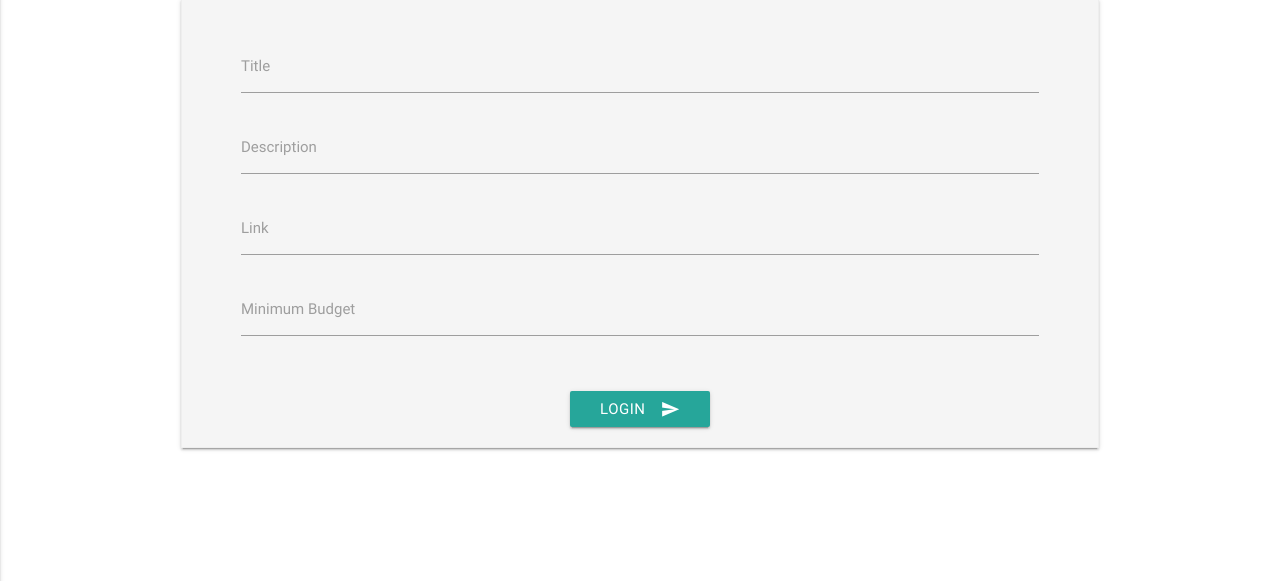
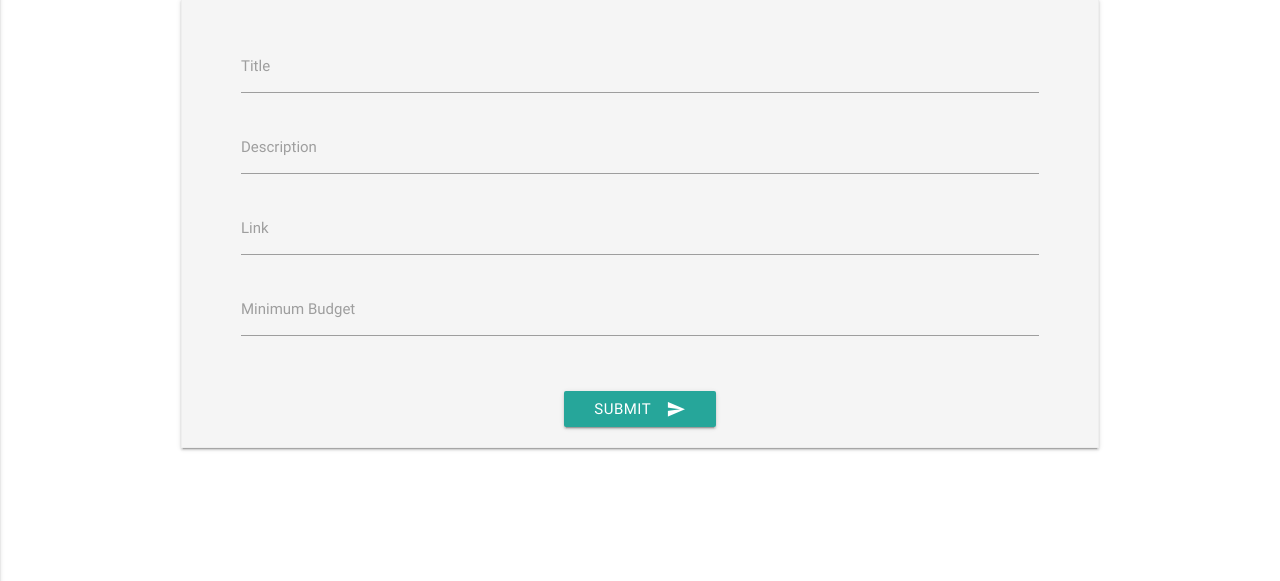
Before and after one commit to bitnahian/ApplyForMe, a Flask app: page /login in a window 1280 px wide. Shown: the part 157-738 px from the top of the page. Run offline with Flask 2, Linux system fonts and the light colour scheme; the visitor is signed in with stand-in values (Sample User, id 1); some libraries are stand-ins or nearby versions.

Commit message:
final commit

```diff
--- a/app/app.py
+++ b/app/app.py
@@ -84,6 +84,7 @@ def get_cart():
         response['description'].append(session['cart']['description'][counter])
         counter+=1
     return jsonify(response)
+
 
 @app.route('/remove_cart', methods=['GET'])
 def remove_cart():
--- a/app/templates/auth/login.html
+++ b/app/templates/auth/login.html
@@ -53,7 +53,7 @@
                   <br />
 
                  <div class="row center">
-                      <button class="btn waves-effect waves-light" type="submit" name="login_button">Login
+                      <button class="btn waves-effect waves-light" type="submit" name="login_button">Submit
                         <i class="material-icons right">send</i>
                       </button>
                   </div>
--- a/app/templates/form/form.html
+++ b/app/templates/form/form.html
@@ -56,7 +56,7 @@
 
 	</div>
 	<div class="modal-footer">
-		<a href="{{url_for('submit_jobs')}}" class="modal-action modal-close waves-effect waves-green btn-flat">Submit Jobs</a>
+		<a href="{{url_for('confirmation')}}" class="modal-action modal-close waves-effect waves-green btn-flat">Submit Jobs</a>
 	</div>
 </div>
 {% endblock %}
```
